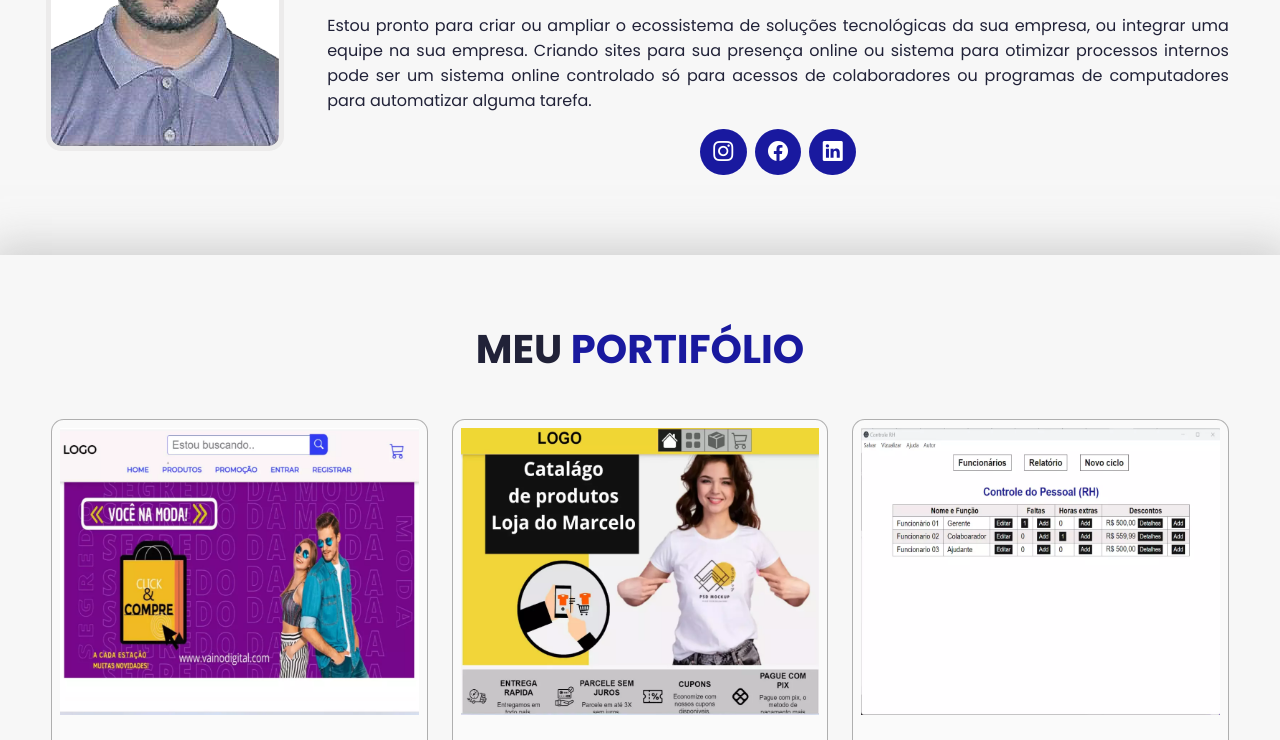
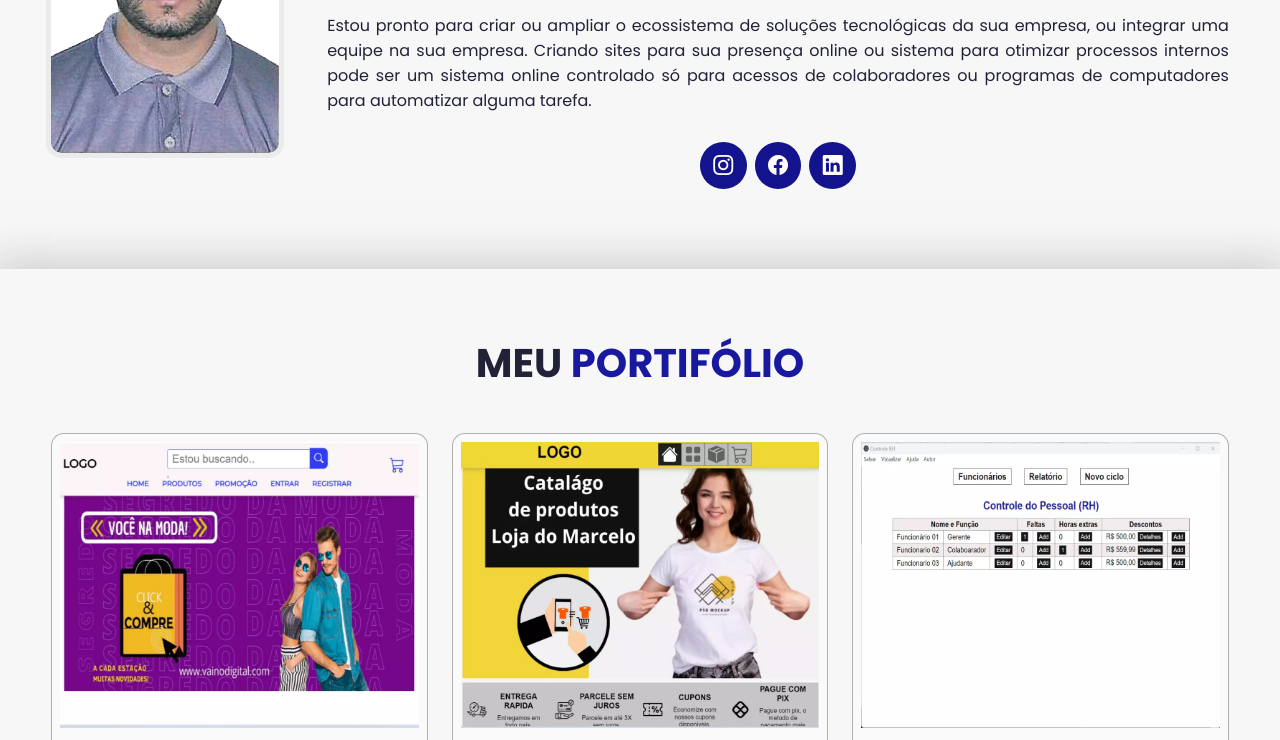
Before and after one commit to marcelo-site/portifolio, a plain HTML site: page index.html in a window 1280 px wide. Shown: the part 1380-2120 px from the top of the page. Drawn offline with nearby package versions, Linux system fonts and the light colour scheme.

Commit message:
Update style.css

```diff
--- a/src/css/style.css
+++ b/src/css/style.css
@@ -61,7 +61,9 @@ p {
     padding: 0.5em 2em;
     font-size: 1em;
     font-weight: 600;
-    background-color: var(--trirty-color);
+    /* background-color: var(--trirty-color); */
+    background-color: #25259f;
+    background-color: #19199f;
     color: white;
     border: 0;
     border-radius: 2em;
@@ -95,17 +97,8 @@ h2.title span {
     text-shadow: var(--shadow-1px);
 }
 
-.btn-social button {
-    width: 3.5em;
-    height: 3.5em;
-    border-radius: 50%;
-    border: none;
-    background-color: var(--trirty-color);
-    cursor: pointer;
-    margin: 0 .3em;
-}
+.btn-social button i {
 
-.btn-social button i {
     font-size: 2em;
 }
 
@@ -354,7 +347,6 @@ section.especs h2 {
     font-size: 4em;
     color: var(--trirty-color);
     text-shadow: var(--shadow-1px);
-
 }
 
 .especs .box-especs h3 {
@@ -394,9 +386,11 @@ section.sobre .flex {
     border-radius: 50%;
     border: none;
     background-color: var(--trirty-color);
+    background-color: #19199f;
+    background-color: #13138e;
     color: white;
     cursor: pointer;
-    margin: 0 .3em;
+    margin: 1em .3em 0;
 }
 
 #sobre .img-sobre img {
@@ -624,6 +618,7 @@ form input[type='submit'] {
     width: 6em;
     color: white;
     background-color: var(--trirty-color);
+    background-color: #13138e;
     font-weight: 700;
     cursor: pointer;
     transition: .2s;
```
